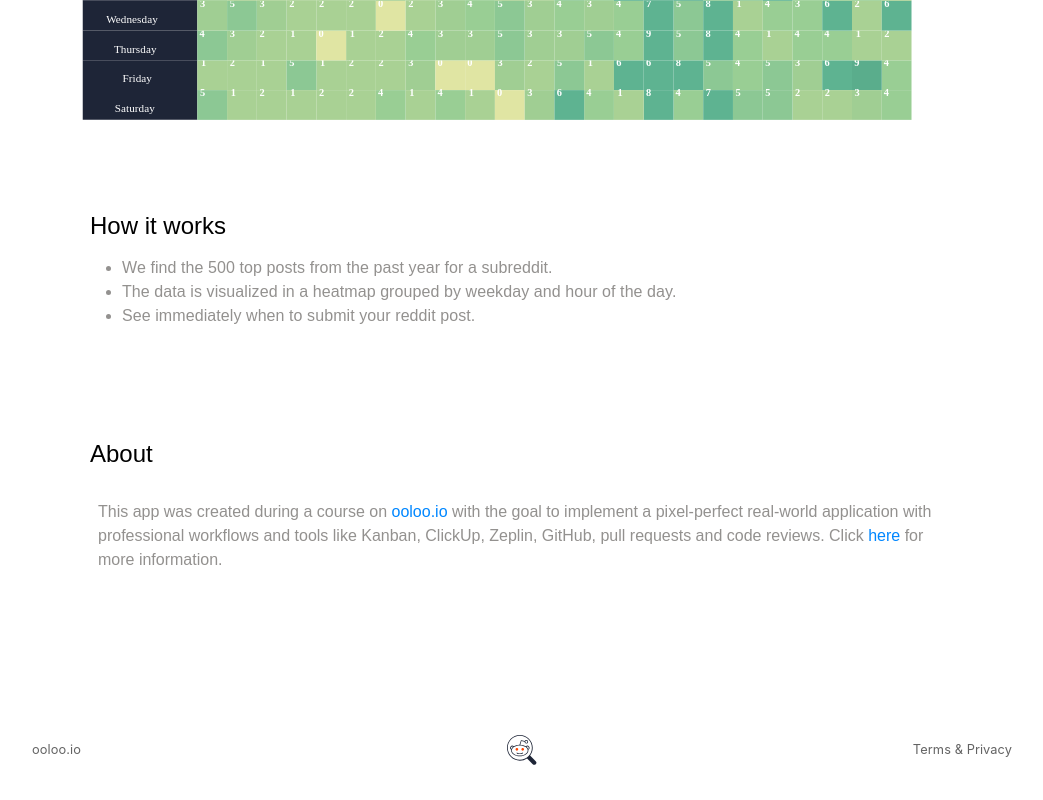
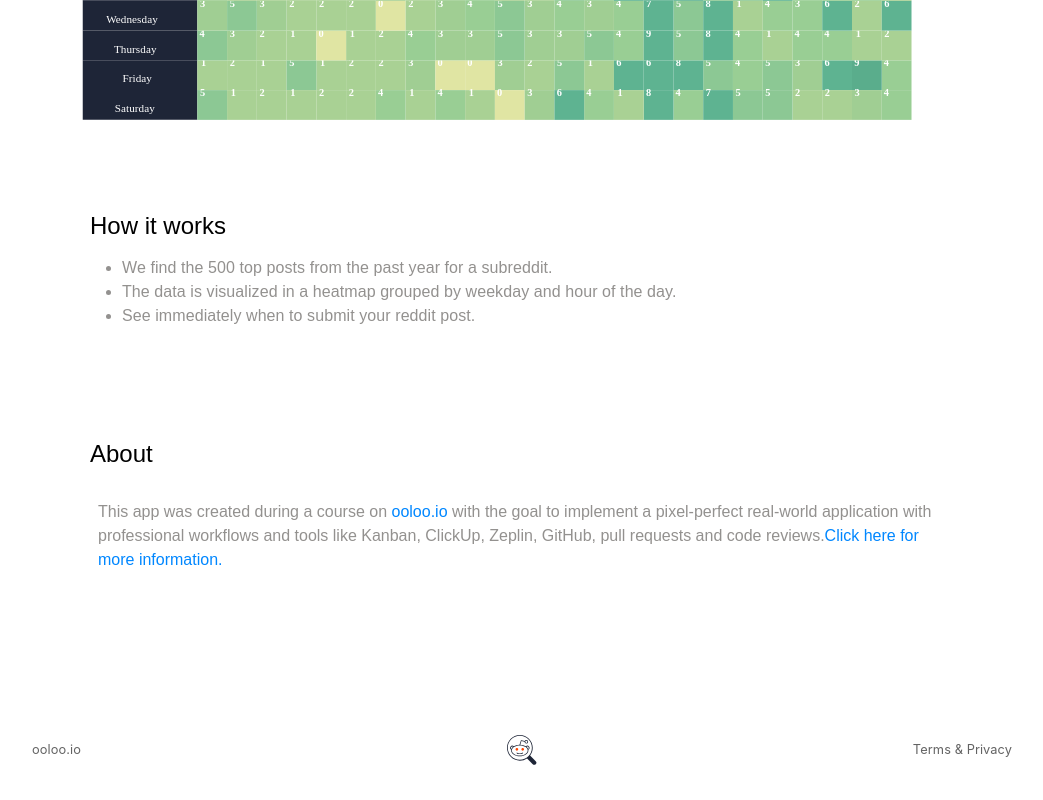
Before and after one commit to ooloo-io/reddit-timer-emekaokoli, a React (Create React App) app: page / in a window 1280 px wide. Shown: the part 558-1358 px from the top of the page, without its empty margins (118-1161 px from the left). Built offline with nearby package versions, Linux system fonts and the light colour scheme; a web font is replaced by a local one.

Commit message:
corrected end-to-end test error

```diff
--- a/src/components/InfoSection.js
+++ b/src/components/InfoSection.js
@@ -38,13 +38,10 @@ export default function InfoSection() {
               {' '}
               with the goal to implement a pixel-perfect real-world application
               with professional workflows and tools like Kanban, ClickUp,
-              Zeplin, GitHub, pull requests and code reviews. Click
-              {' '}
+              Zeplin, GitHub, pull requests and code reviews.
               <Links as="a" href="https://ooloo.io/employers">
-                here
+                Click here for more information.
               </Links>
-              {' '}
-              for more information.
             </Paragraph>
           </Section>
         </Main>
--- a/src/components/common/heroSection/HeroSection.style.js
+++ b/src/components/common/heroSection/HeroSection.style.js
@@ -13,9 +13,6 @@ export const Container = styled(Div)`
 export const Main = styled(Div)`
   min-height: 50vh;
   width: 110vmin;
-  flex-direction: column;
-  justify-content: center;
-  align-content: center;
   margin: 0 auto;
 `;
 export const Section = styled(section)`
```
